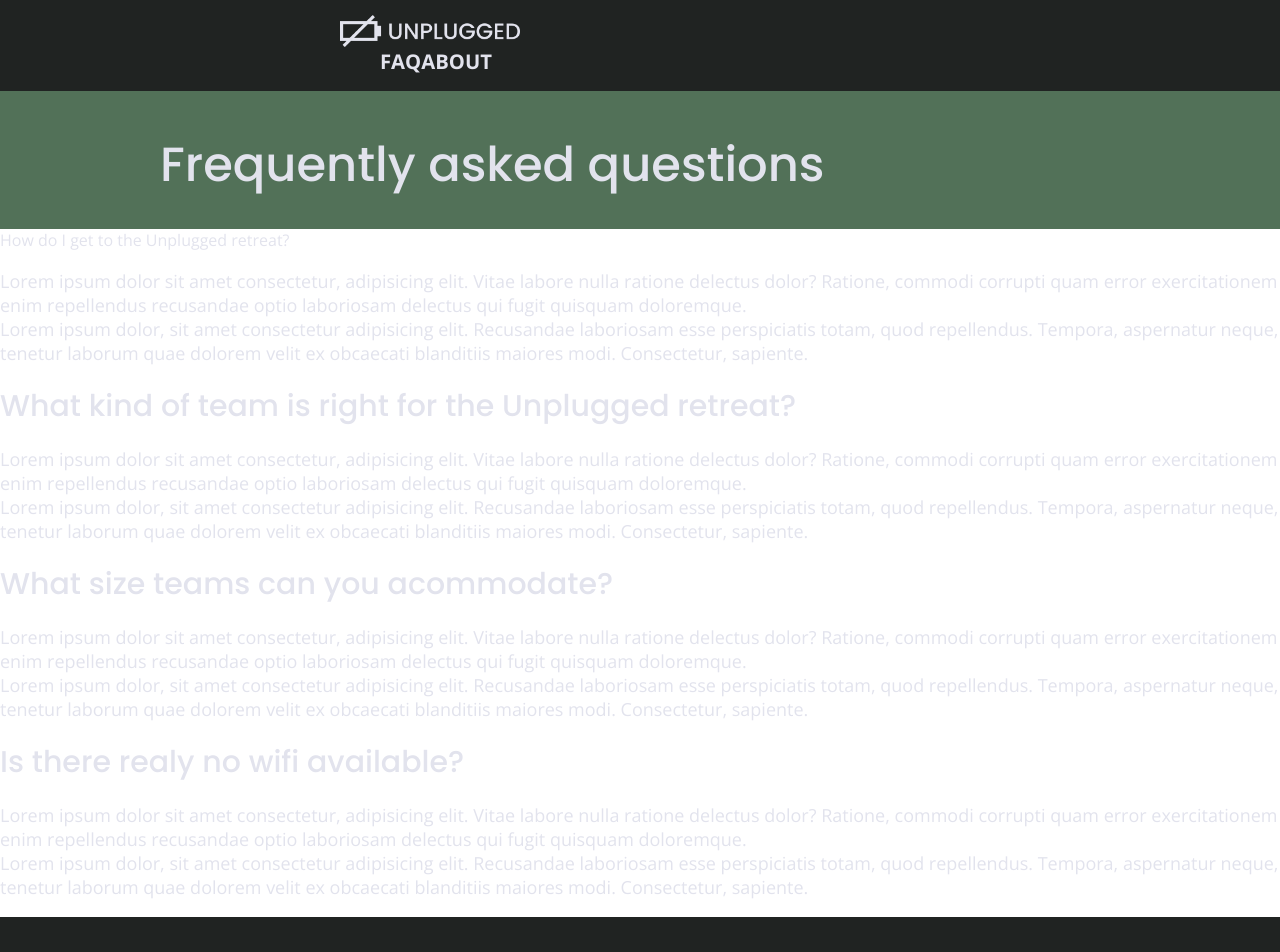
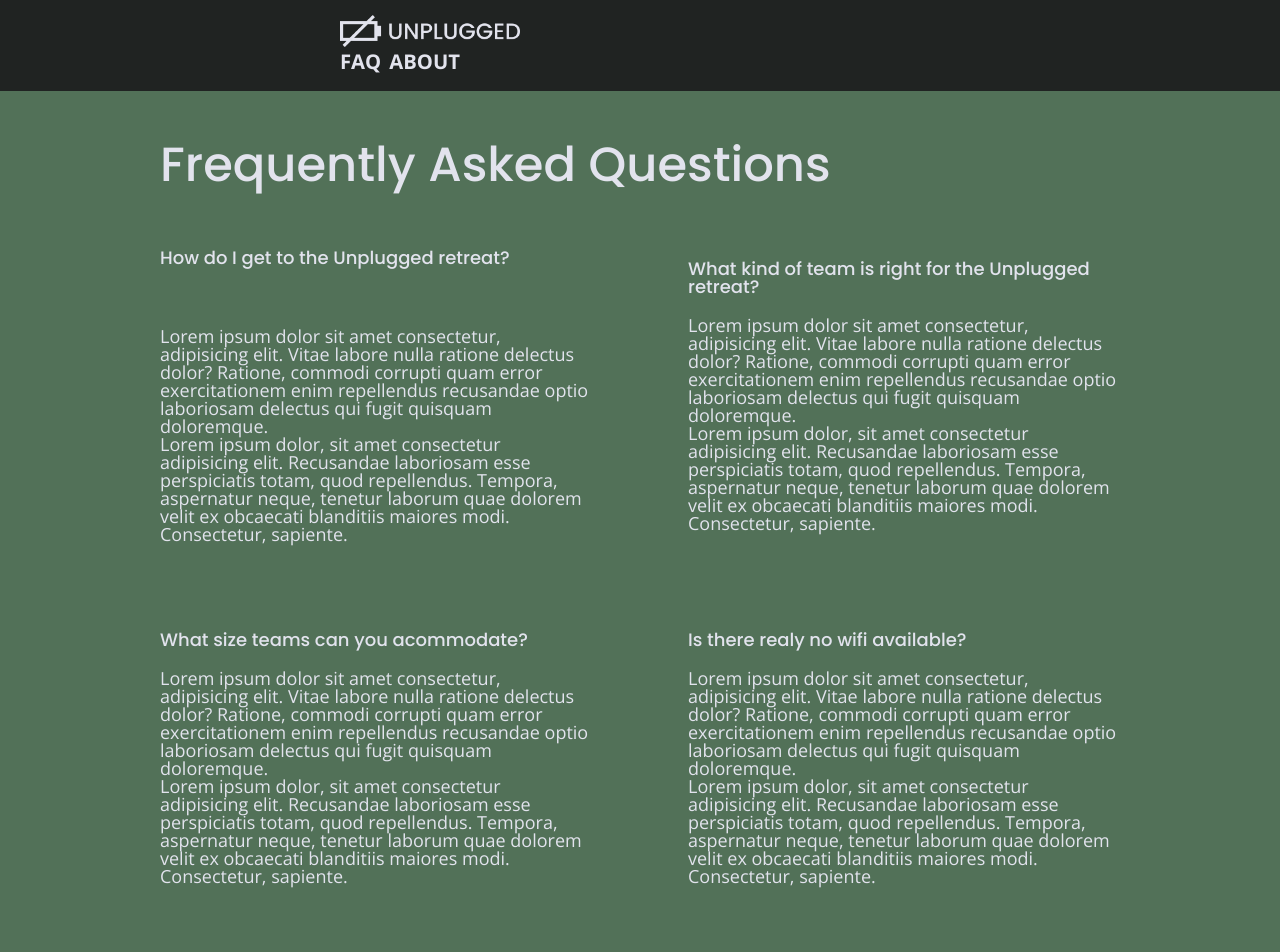
Before and after one commit to Sillyquack/unplugged-retreat, a website: page faq/index.html in a window 1280 px wide. Shown: the top 952 px of the page. Drawn offline with nearby package versions, Linux system fonts and the light colour scheme.

Commit message:
Debugged and fixed errors in html and css

```diff
--- a/css/main.css
+++ b/css/main.css
@@ -104,6 +104,7 @@ ul,
 ol {
  list-style-type: none;
  margin: 0;
+ padding: 0;
 }
 
 a {
@@ -344,6 +345,8 @@ min-height: 500px;
 	font-size: 3.75em;
     margin-bottom: 40px;
 }
+
+
 .reviews {
   display: flex;
   justify-content: center;
@@ -596,7 +599,7 @@ aside .content-wrapper .form-description, aside .content-wrapper .form {
 }
 
 .features article {
-   display: flex;
+  display: flex;
   justify-content: center;
   align-items: center;
   flex-flow: column wrap;
--- a/faq/index.html
+++ b/faq/index.html
@@ -58,36 +58,29 @@
 
   <main class="faq">
     <div class="content-wrapper">
-      <div>
-        <h2>Frequently asked questions</h2>
-      </div>
-    </div>
-  </main>
-    <div class="faq-content>
-      <h4>How do I get to the Unplugged retreat?</h2> <br>
+        <h2>Frequently Asked Questions</h2>
+    <div class="faq-content">
+      <h4>How do I get to the Unplugged retreat?</h4> <br>
         <p>Lorem ipsum dolor sit amet consectetur, adipisicing elit. Vitae labore nulla ratione delectus dolor? Ratione,
           commodi corrupti quam error exercitationem enim repellendus recusandae optio laboriosam delectus qui fugit quisquam doloremque.  <br>
           Lorem ipsum dolor, sit amet consectetur adipisicing elit. Recusandae laboriosam esse perspiciatis totam, quod repellendus.
           Tempora, aspernatur neque, tenetur laborum quae dolorem velit ex obcaecati blanditiis maiores modi. Consectetur, sapiente.</p>
       </div>
-    <div class="faq--content">
-      <div>
+    <div class="faq-content">
       <h4>What kind of team is right for the Unplugged retreat?</h4>
       <p>Lorem ipsum dolor sit amet consectetur, adipisicing elit. Vitae labore nulla ratione delectus dolor? Ratione,
         commodi corrupti quam error exercitationem enim repellendus recusandae optio laboriosam delectus qui fugit quisquam doloremque.  <br>
         Lorem ipsum dolor, sit amet consectetur adipisicing elit. Recusandae laboriosam esse perspiciatis totam, quod repellendus.
         Tempora, aspernatur neque, tenetur laborum quae dolorem velit ex obcaecati blanditiis maiores modi. Consectetur, sapiente.</p>
       </div>
-      <div class="faq--content">
-        <div>
+      <div class="faq-content">
         <h4>What size teams can you acommodate?</h4>
         <p>Lorem ipsum dolor sit amet consectetur, adipisicing elit. Vitae labore nulla ratione delectus dolor? Ratione,
           commodi corrupti quam error exercitationem enim repellendus recusandae optio laboriosam delectus qui fugit quisquam doloremque.  <br>
           Lorem ipsum dolor, sit amet consectetur adipisicing elit. Recusandae laboriosam esse perspiciatis totam, quod repellendus.
           Tempora, aspernatur neque, tenetur laborum quae dolorem velit ex obcaecati blanditiis maiores modi. Consectetur, sapiente.</p>
         </div>
-        <div class="faq--content">
-          <div>
+        <div class="faq-content">
           <h4>Is there realy no wifi available?</h4>
           <p>Lorem ipsum dolor sit amet consectetur, adipisicing elit. Vitae labore nulla ratione delectus dolor? Ratione,
             commodi corrupti quam error exercitationem enim repellendus recusandae optio laboriosam delectus qui fugit quisquam doloremque.  <br>
@@ -95,6 +88,7 @@
             Tempora, aspernatur neque, tenetur laborum quae dolorem velit ex obcaecati blanditiis maiores modi. Consectetur, sapiente.</p>
           </div>
           </div>
+          </main>
 
   <footer>
     <div class="content-wrapper">
```
Also changed, not shown: about/index.html (+16 -8 lines), index.html (+1 -1 lines).
